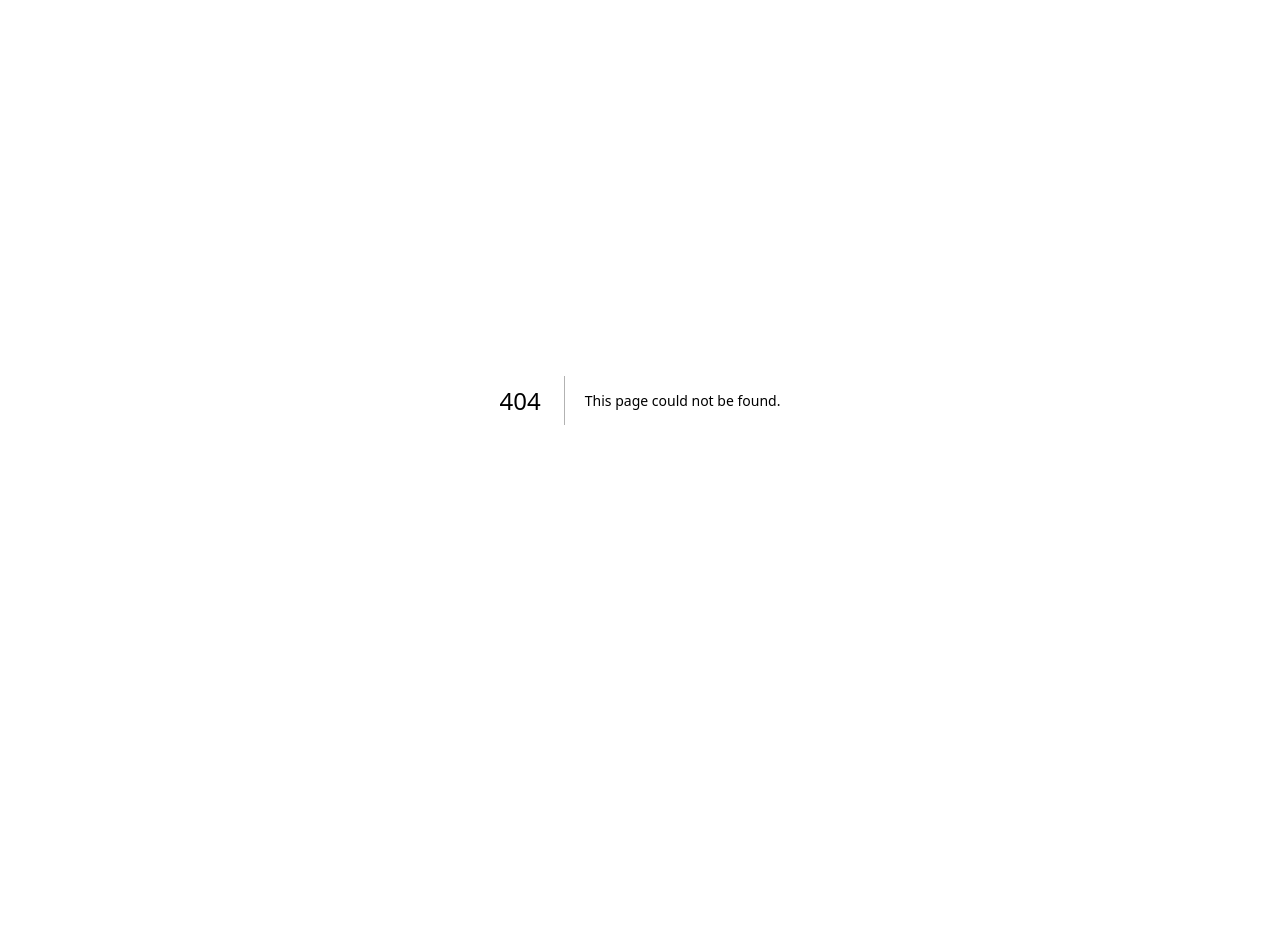
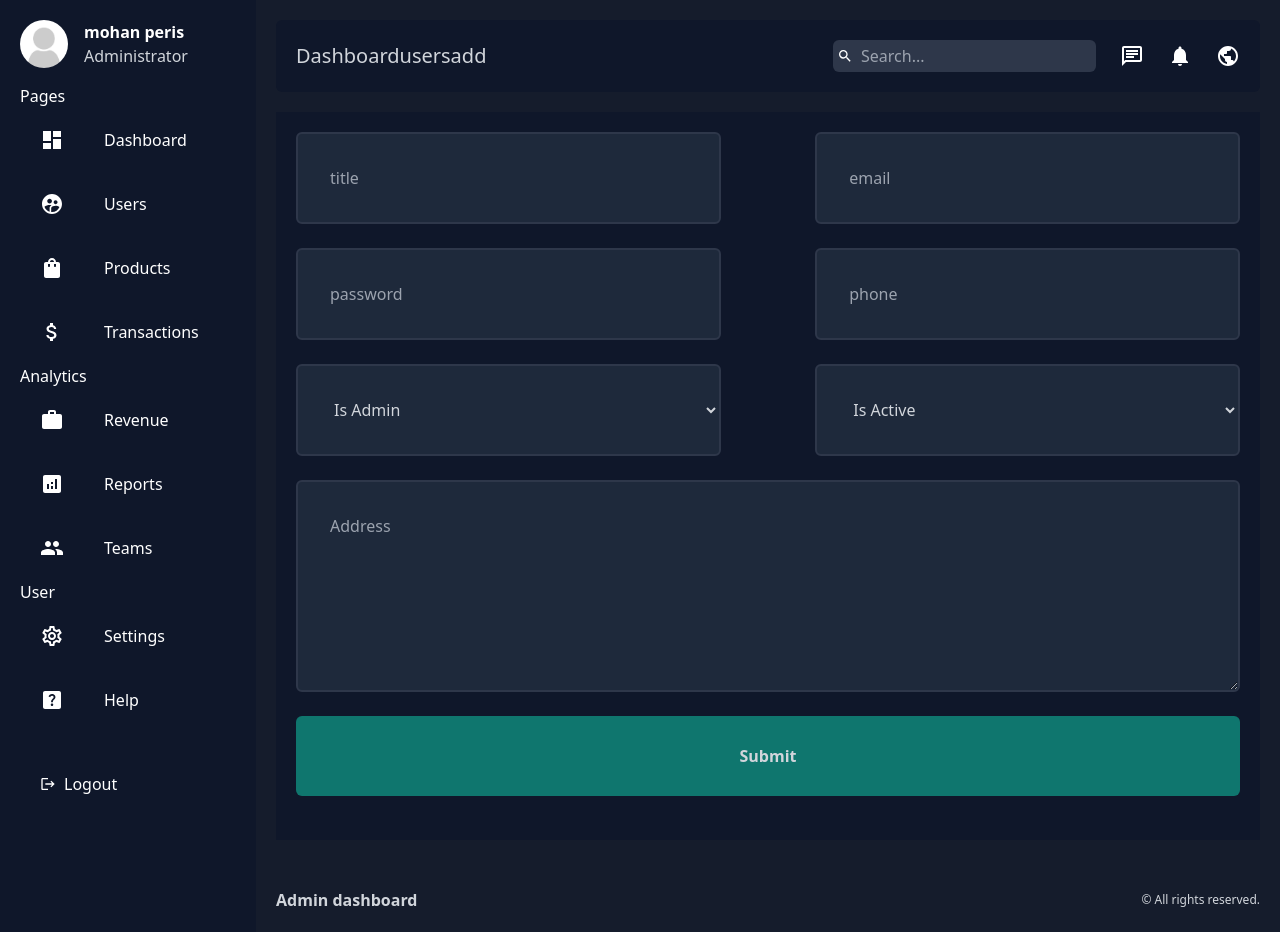
Before and after one commit to Pasindusheshan127/next-admin-dashboard, a Next.js app in the folder admin-dashboard/: page /dashboard/users/add in a window 1280 px wide. Before the commit this address had no page. Before the commit the page ends 800 px from the top, so only its background shows below. Built offline with nearby package versions, Linux system fonts and the light colour scheme.

Commit message:
add new user and product pages have benn designed

```diff
--- /dev/null
+++ b/admin-dashboard/app/dashboard/products/add/page.jsx
@@ -0,0 +1,72 @@
+import React from "react";
+
+const AddProductspage = () => {
+  return (
+    <div>
+      <div className="bg-slate-900 p-5 raounded-lg mt-5 ">
+        <form
+          action=""
+          className="flex flex-wrap text-gray-300  mb-6 justify-between"
+        >
+          <input
+            type="text"
+            className="p-8 w-[45%] bg-transparent text-gray-300 border-2 border-[#2e374a] rounded-md mb-6"
+            name="title"
+            placeholder="title"
+            required
+          />
+          <select
+            name="cat"
+            id="cat"
+            className="p-8 w-[45%] bg-transparent text-gray-300 border-2 border-[#2e374a] rounded-md mb-6"
+          >
+            <option value="general">Choose a Category</option>
+            <option value="kitchen">Kitchen</option>
+            <option value="phone">Phone</option>
+            <option value="computer">Computer</option>
+          </select>
+          <input
+            type="number"
+            placeholder="price"
+            name="price"
+            className="p-8 w-[45%] bg-transparent text-gray-300 border-2 border-[#2e374a] rounded-md mb-6"
+          />
+          <input
+            type="number"
+            placeholder="stock"
+            name="stock"
+            className="p-8 w-[45%] bg-transparent text-gray-300 border-2 border-[#2e374a] rounded-md mb-6"
+          />
+          <input
+            type="text"
+            placeholder="color"
+            name="color"
+            className="p-8 w-[45%] bg-transparent text-gray-300 border-2 border-[#2e374a] rounded-md mb-6"
+          />
+          <input
+            type="text"
+            placeholder="size"
+            name="size"
+            className="p-8 w-[45%] bg-transparent text-gray-300 border-2 border-[#2e374a] rounded-md mb-6"
+          />
+          <textarea
+            name="desc"
+            id="desc"
+            rows="16"
+            placeholder="description"
+            className="p-8 w-full bg-transparent text-gray-300 border-2 border-[#2e374a] rounded-md mb-6"
+          ></textarea>
+
+          <button
+            type="submit"
+            className="w-full p-7 bg-teal-700 font-bold text-gray-300 border-none rounded-md cursor-pointer"
+          >
+            Submit
+          </button>
+        </form>
+      </div>
+    </div>
+  );
+};
+
+export default AddProductspage;
--- a/admin-dashboard/app/dashboard/products/page.jsx
+++ b/admin-dashboard/app/dashboard/products/page.jsx
@@ -11,7 +11,7 @@ const ProductsPage = () => {
         <div className="flex items-center justify-between">
           <Search placeholder={"search for a products"} />
           <Link href="/dashboard/products/add">
-            <button className="p-3 bg-purple-900 font-bold text-gray-300 rounded-md cursor-pointer border-none">
+            <button className="p-2 bg-purple-900 font-bold text-gray-300 rounded-md cursor-pointer border-none">
               Add New
             </button>
           </Link>
--- /dev/null
+++ b/admin-dashboard/app/dashboard/users/add/page.jsx
@@ -0,0 +1,76 @@
+import React from "react";
+
+const AddUserpage = () => {
+  return (
+    <div>
+      <div className="bg-slate-900 p-5 raounded-lg mt-5 ">
+        <form
+          action=""
+          className="flex flex-wrap text-gray-300  mb-6 justify-between"
+        >
+          <input
+            type="text"
+            className="p-8 w-[45%] bg-slate-800 text-gray-300 border-2 border-[#2e374a] rounded-md mb-6"
+            name="username"
+            placeholder="title"
+            required
+          />
+          <input
+            type="email"
+            className="p-8 w-[45%] bg-slate-800 text-gray-300 border-2 border-[#2e374a] rounded-md mb-6"
+            name="email"
+            placeholder="email"
+            required
+          />
+          <input
+            type="password"
+            className="p-8 w-[45%] bg-slate-800 text-gray-300 border-2 border-[#2e374a] rounded-md mb-6"
+            name="password"
+            placeholder="password"
+            required
+          />
+          <input
+            type="phone"
+            className="p-8 w-[45%] bg-slate-800 text-gray-300 border-2 border-[#2e374a] rounded-md mb-6"
+            name="phone"
+            placeholder="phone"
+          />
+          <select
+            name="isAdmin"
+            id="isAdmin"
+            className="p-8 w-[45%] bg-slate-800 text-gray-300 border-2 border-[#2e374a] rounded-md mb-6"
+          >
+            <option value={false}>Is Admin</option>
+            <option value={true}>Yes</option>
+            <option value={false}>No</option>
+          </select>
+          <select
+            name="isActive"
+            id="isActive"
+            className="p-8 w-[45%] bg-slate-800 text-gray-300 border-2 border-[#2e374a] rounded-md mb-6"
+          >
+            <option value={true}>Is Active</option>
+            <option value={true}>Yes</option>
+            <option value={false}>No</option>
+          </select>
+          <textarea
+            name="address"
+            id="address"
+            rows="6"
+            placeholder="Address"
+            className="p-8 w-full bg-slate-800 text-gray-300 border-2 border-[#2e374a] rounded-md mb-6"
+          ></textarea>
+
+          <button
+            type="submit"
+            className="w-full p-7 bg-teal-700 font-bold text-gray-300 border-none rounded-md cursor-pointer"
+          >
+            Submit
+          </button>
+        </form>
+      </div>
+    </div>
+  );
+};
+
+export default AddUserpage;
--- a/admin-dashboard/app/dashboard/users/page.jsx
+++ b/admin-dashboard/app/dashboard/users/page.jsx
@@ -11,7 +11,7 @@ const UserPage = () => {
         <div className="flex items-center justify-between">
           <Search placeholder={"search for a user"} />
           <Link href="/dashboard/users/add">
-            <button className="p-3 bg-purple-900 font-bold text-gray-300 rounded-md cursor-pointer border-none">
+            <button className="p-2 bg-purple-900 font-bold text-gray-300 rounded-md cursor-pointer border-none">
               Add New
             </button>
           </Link>
```
